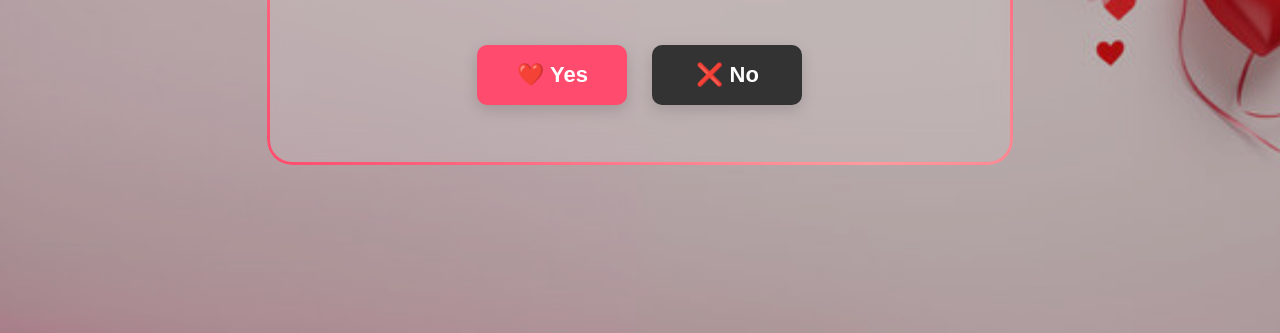
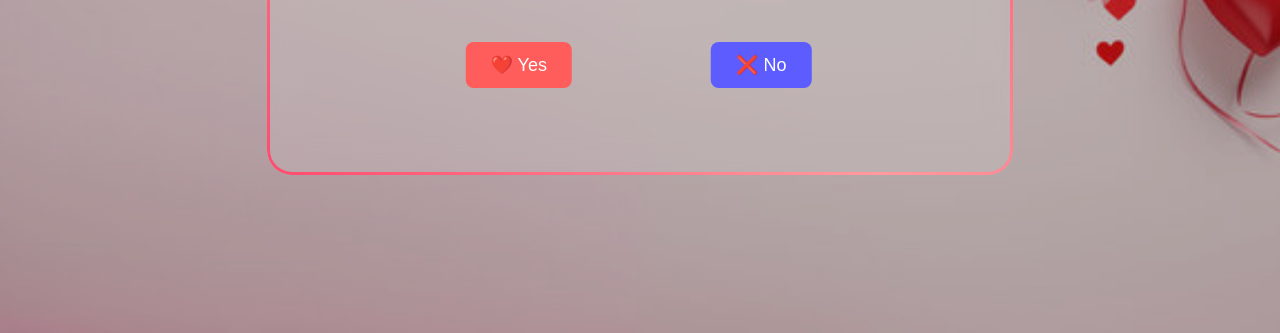
Before and after one commit to ashutoshsilwal/You-are-my-Life-Baby, a plain HTML site: page index.html in a window 1280 px wide. Shown: the part 467-800 px from the top of the page. Drawn offline with Linux system fonts and the light colour scheme.

```diff
--- a/style.css
+++ b/style.css
@@ -82,44 +82,46 @@
     letter-spacing: 1px;
 }
 
-/* Buttons container */
 .buttons {
+    position: relative; /* Buttons are positioned relative to this container */
     display: flex;
     justify-content: center;
-    gap: 25px;
-    margin-top: 60px;
+    gap: 0; /* we use absolute positioning, so gap not needed */
+    margin-top: 40px;
+    height: 100px; /* more vertical space for movement */
 }
 
-/* Base style for buttons */
+/* Buttons themselves */
 #yes, #no {
-    width: 150px;          /* same width */
-    height: 60px;          /* same height */
-    font-size: 22px;
-    font-weight: bold;
+    position: absolute; /* relative to .buttons container */
+    top: 50%;
+    transform: translate(-50%, -50%);
+    padding: 12px 25px;
+    font-size: 18px;
     border: none;
-    border-radius: 10px;
-    color: white;
+    border-radius: 8px;
     cursor: pointer;
-    transition: transform 0.2s ease-in-out;
-    box-shadow: 0px 5px 15px rgba(0,0,0,0.15);
-    display: flex;
-    align-items: center;
-    justify-content: center;
-    text-align: center;
+    transition: transform 0.3s ease; /* smooth growth */
 }
 
-/* YES button style */
+/* YES button */
 #yes {
-    background: #ff4b6e;
+    left: 30%; /* move further left */
+    z-index: 2; /* make YES appear on top */
+    background-color: #ff5c5c;
+    color: white;
+    pointer-events: none; /* initially disabled */
 }
 
-/* NO button style */
+/* NO button */
 #no {
-    background: #333;
-    position: relative; /* allows JS to move it */
+    left: 70%; /* move further right */
+    z-index: 1; /* behind YES */
+    background-color: #5c5cff;
+    color: white;
 }
 
-/* Hover effects */
+/* Hover effects for YES button */
 #yes:hover {
     filter: brightness(1.1);
     box-shadow: 0px 8px 25px rgba(255, 75, 110, 0.6);
```
